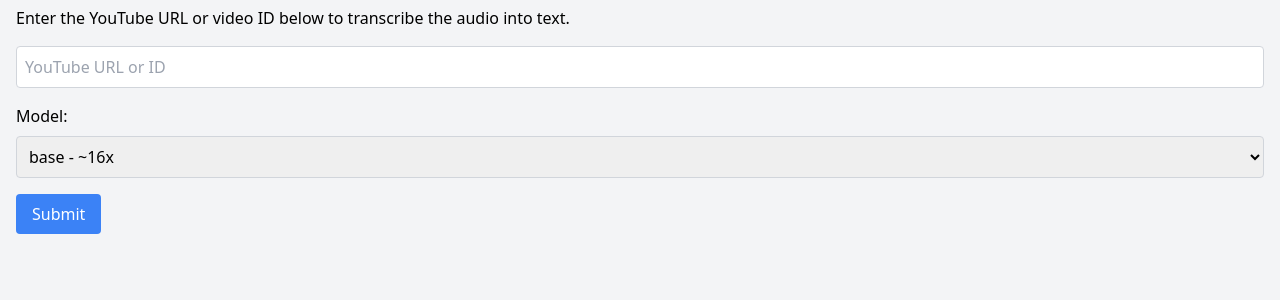
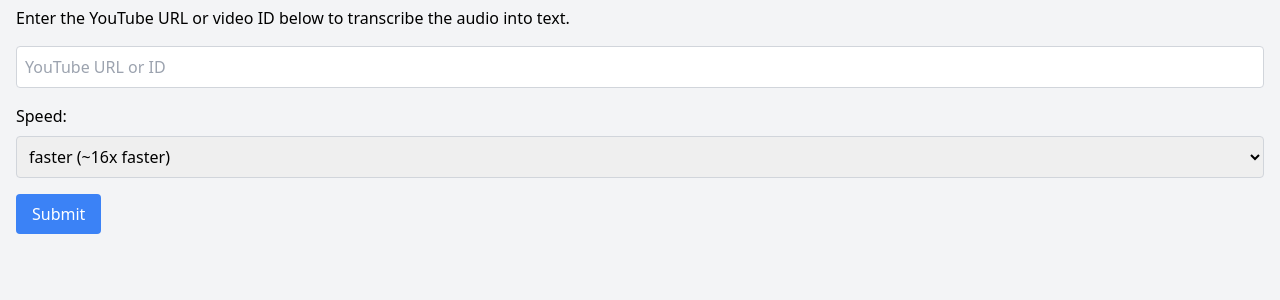
Before and after one commit to adriaandotcom/youtube-transcriber, a Flask app: page / in a window 1280 px wide. Shown: the part 126-426 px from the top of the page. Run offline with Flask 2, Linux system fonts and the light colour scheme; style sheets or scripts are compiled from the project's sources.

Commit message:
Remove model name, just use speed

```diff
--- a/package.json
+++ b/package.json
@@ -5,7 +5,8 @@
   "main": "index.js",
   "scripts": {
     "test": "echo \"Error: no test specified\" && exit 1",
-    "build": "npx tailwindcss -i src/css/main.css -o static/css/main.css"
+    "build": "npx tailwindcss -i src/css/main.css -o static/css/main.css",
+    "dev": "docker compose build && docker compose up"
   },
   "repository": {
     "type": "git",
--- a/src/templates/index.html
+++ b/src/templates/index.html
@@ -25,14 +25,14 @@
           />
         </div>
         <div class="mb-4">
-          <label for="model" class="block mb-2">Model:</label>
+          <label for="model" class="block mb-2">Speed:</label>
           <select
             v-model="selectedModel"
             id="model"
             class="w-full p-2 border border-gray-300 rounded"
           >
             <option v-for="model in models" :key="model.id" :value="model.id">
-              {{ model.name }} - {{ model.relativeSpeed }}
+              {{ model.name }} ({{ model.relativeSpeed }})
             </option>
           </select>
         </div>
@@ -67,11 +67,11 @@
             error: null,
             selectedModel: "base",
             models: [
-              { id: "tiny", name: "tiny", relativeSpeed: "~32x" },
-              { id: "base", name: "base", relativeSpeed: "~16x" },
-              { id: "small", name: "small", relativeSpeed: "~6x" },
-              { id: "medium", name: "medium", relativeSpeed: "~2x" },
-              { id: "large", name: "large", relativeSpeed: "1x" },
+              { id: "tiny", name: "fast", relativeSpeed: "~32x faster" },
+              { id: "base", name: "faster", relativeSpeed: "~16x faster" },
+              { id: "small", name: "normal", relativeSpeed: "~6x faster" },
+              { id: "medium", name: "slower", relativeSpeed: "~2x faster" },
+              { id: "large", name: "slow", relativeSpeed: "1x" },
             ],
           };
         },
```
